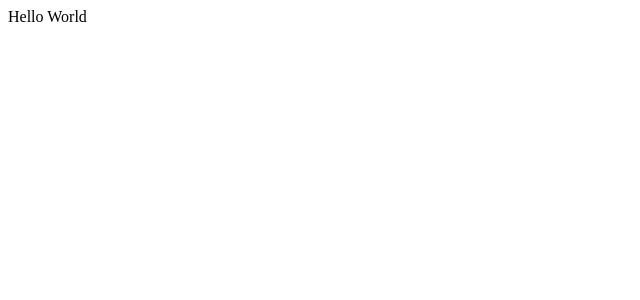
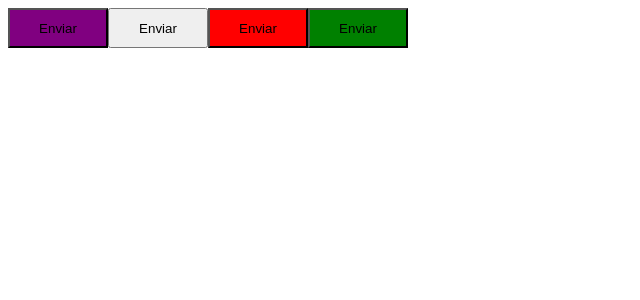
Before and after one commit to MRonald/mr-timer, a React (Vite) app: page / in a window 1280 px wide. Shown: the top 300 px of the page, without its empty margins (0-640 px from the left). Built offline with nearby package versions, Linux system fonts and the light colour scheme.

Commit message:
dynamic colors on button example with styled components | eslint custom config

```diff
--- a/package.json
+++ b/package.json
@@ -14,12 +14,14 @@
     "styled-components": "^5.3.6"
   },
   "devDependencies": {
-    "@rocketseat/eslint-config": "^1.1.3",
     "@types/react": "^18.0.26",
     "@types/react-dom": "^18.0.9",
     "@types/styled-components": "^5.1.26",
+    "@typescript-eslint/eslint-plugin": "^5.46.1",
+    "@typescript-eslint/parser": "^5.46.1",
     "@vitejs/plugin-react": "^3.0.0",
     "eslint": "^8.29.0",
+    "eslint-plugin-react": "^7.31.11",
     "typescript": "^4.9.3",
     "vite": "^4.0.0"
   }
--- a/src/App.tsx
+++ b/src/App.tsx
@@ -1,3 +1,10 @@
+import { Button } from './components/Button';
+
 export function App() {
-  return <div>Hello World</div>
+    return <>
+        <Button variant='primary' />
+        <Button variant='secondary' />
+        <Button variant='danger' />
+        <Button variant='success' />
+    </>;
 }
--- /dev/null
+++ b/src/components/Button.styles.ts
@@ -0,0 +1,23 @@
+import styled, {css} from 'styled-components';
+
+export type ButtonVariant = 'primary' | 'secondary' | 'danger' | 'success';
+
+interface ButtonContainerProps {
+    variant: ButtonVariant;
+}
+
+const buttonVariants = {
+    primary: 'purple',
+    secondary: 'secondary',
+    danger:'red',
+    success: 'green',
+};
+
+export const ButtonContainer = styled.button<ButtonContainerProps>`
+    width: 100px;
+    height: 40px;
+
+    ${props => {
+        return css`background-color: ${buttonVariants[props.variant]}`;
+    }}
+`;
--- /dev/null
+++ b/src/components/Button.tsx
@@ -0,0 +1,9 @@
+import { ButtonContainer, ButtonVariant } from './Button.styles';
+
+interface ButtonProps {
+    variant?: ButtonVariant;
+}
+
+export function Button({variant = 'primary'}: ButtonProps) {
+    return <ButtonContainer variant={variant}>Enviar</ButtonContainer>;
+}
```
Also changed, not shown: src/main.tsx (+7 -7 lines), .eslintrc.json, 1 other file (tests, documents, lock files or other folders).
